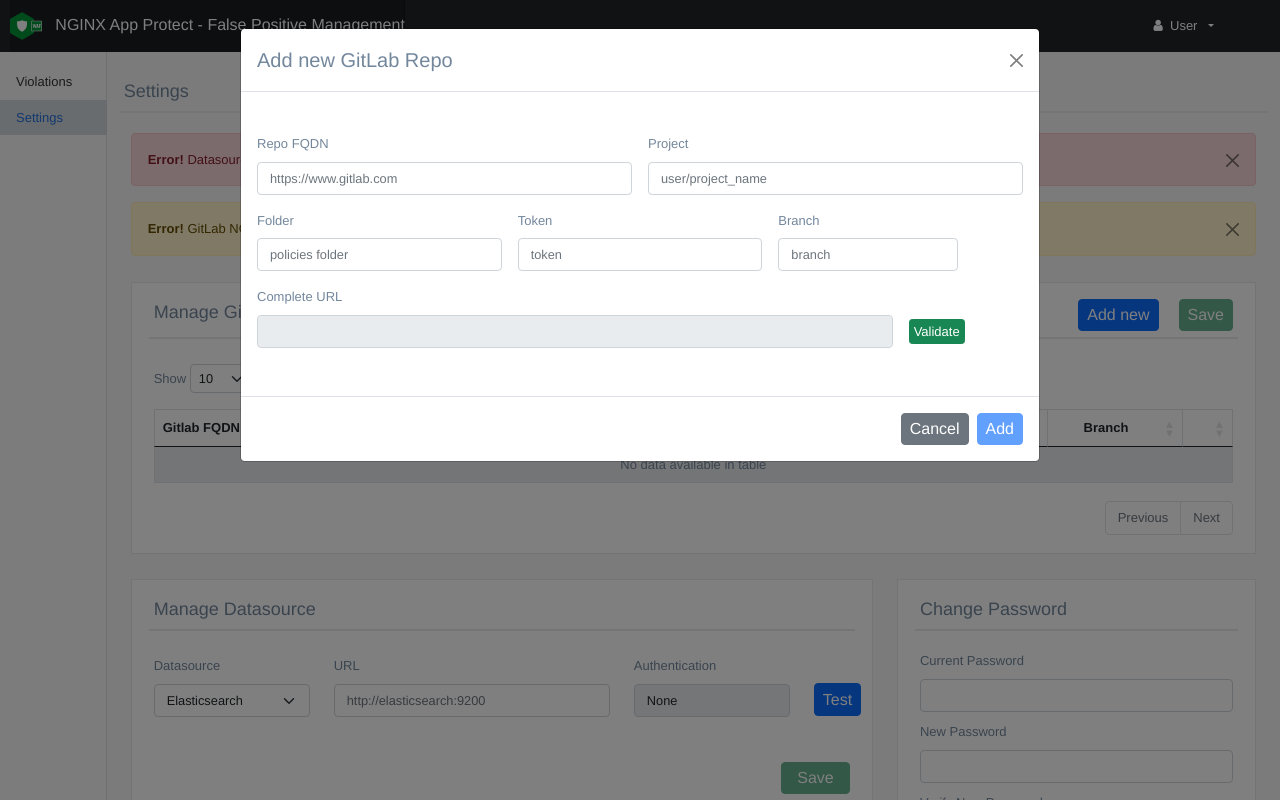
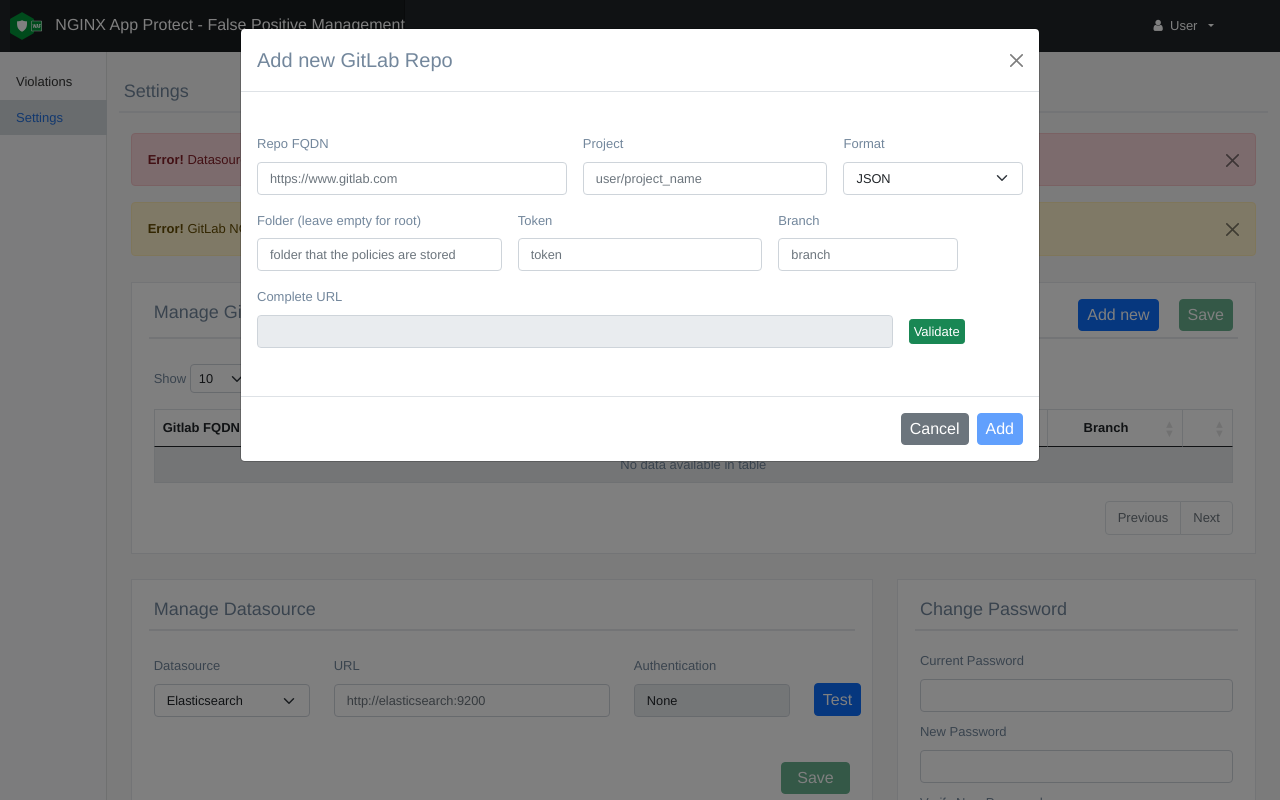
Before and after one commit to skenderidis/nap-false-positive, a PHP site: page /settings.php in a window 1280 px wide, after a click on "Add new". Run offline with PHP 8.4, Linux system fonts and the light colour scheme; the visitor is signed in with stand-in values (Sample User, id 1).

Commit message:
support for both yaml/json policies

```diff
--- a/html/index.php
+++ b/html/index.php
@@ -81,7 +81,7 @@
 
 				<div class="row">
 
-					<div class="col-5">
+					<div class="col-4">
 						<div class="panel">
 							<div class="title">Search for violation </div>
 							<div class="line"></div>
--- a/html/settings.php
+++ b/html/settings.php
@@ -61,7 +61,7 @@
       <link href="dashboard.css" rel="stylesheet">
 
    </head>
-   <body>
+   <body style="min-width: 1280px;">
 			<nav class="navbar navbar-dark bg-dark sticky-top " style="padding:0px 50px 0px 10px;">
 
 					<a class="navbar-brand" href="#"><img src="images/app-protect.svg" width=32/> &nbsp; NGINX App Protect - False Positive Management</a>
@@ -127,6 +127,7 @@
 															<th> Gitlab FQDN</th>
 															<th style="width: 150px; text-align: center;">Project</th>
 															<th style="width: 150px; text-align: center;">Path</th>
+															<th style="width: 150px; text-align: center;">Format</th>
 															<th style="width: 150px; text-align: center;">Token</th>
 															<th style="width: 100px; text-align: center;">Branch</th>
 															<th style="width: 15px; text-align: center;"></th>
@@ -248,18 +249,24 @@
       		<div class="modal-body">
 
 						<form class="row g-3">
-							<div class="col-md-6 vars">
+							<div class="col-md-5 vars">
 								<label class="form-label">Repo FQDN</label>
 								<input type="text" class="form-control" placeholder="https://www.gitlab.com" id="gitlab_fqdn">
 							</div>
-							<div class="col-md-6 vars">
+							<div class="col-md-4 vars">
 								<label class="form-label">Project</label>
 								<input type="text" class="form-control" placeholder="user/project_name" id="project_name">
 							</div>
-
+							<div class="col-md-3 vars">
+								<label class="form-label">Format</label>
+								<select class="form-select" id="format">
+									<option value="JSON" selected>JSON</option>
+									<option value="YAML">YAML</option>
+								</select>
+							</div>
 							<div class="col-md-4 vars">
-								<label class="form-label">Folder</label>
-								<input type="text" class="form-control" placeholder="policies folder" id="path">
+								<label class="form-label">Folder (leave empty for root)</label>
+								<input type="text" class="form-control" placeholder="folder that the policies are stored" id="path">
 							</div>
 
 							<div class="col-md-4">
@@ -306,16 +313,17 @@
 				"info": false,
 				"data": gitlab,
 				"createdRow": function( row, data, dataIndex ) {
-				  $('td', row).eq(3).html("xxxxxxxxxxxxxxx");
-				  $('td', row).eq(5).html("<i class='fa fa-trash fa-2x' ></i>");
+				  $('td', row).eq(4).html("xxxxxxxxxxxxxxx");
+				  $('td', row).eq(6).html("<i class='fa fa-trash fa-2x' ></i>");
 			  },
         columnDefs: [
-            {target: 6,visible: false,searchable: false,}
+            {target: 7,visible: false,searchable: false,}
         ],
 				"columns": [
 					{ "className": 'bold',"data": "fqdn" },
 					{ "className": 'attacks',"data": "project" },
 					{ "className": 'attacks',"data": "path" },
+					{ "className": 'attacks',"data": "format" },
 					{ "className": 'attacks',"data": "token" },
 					{ "className": 'attacks',"data": "branch" },
 					{ "className": 'delete_button',"data": null},
@@ -341,7 +349,6 @@
 
 
 <script>
-
 	$( "#save" ).click(function() {
 		var table = $('#gitlab').DataTable();
 		var payload = "["
@@ -350,14 +357,19 @@
 			var fqdn = table.cell( i, 0).data();
 			var project = table.cell( i, 1).data();
 			var path = table.cell( i, 2).data();
-			var token = table.cell( i, 3).data();
-			var branch = table.cell( i, 4).data();
-			var id = table.cell( i, 6).data();
+			if (path=="")
+			{
+				path = ".";
+			}
+			var format = table.cell( i, 3).data();
+			var token = table.cell( i, 4).data();
+			var branch = table.cell( i, 5).data();
+			var id = table.cell( i, 7).data();
 			if(i>0)
 			{
 				payload = payload + ', ';
 			}
-			payload = payload + '{"id":'+i+',"fqdn":"'+fqdn+'","project":"'+project+'","path":"'+ path +'","token":"'+token+'","branch":"'+branch+'"}';
+			payload = payload + '{"id":'+i+',"fqdn":"'+fqdn+'","project":"'+project+'","path":"'+ path +'","format":"'+ format +'","token":"'+token+'","branch":"'+branch+'"}';
 
 		}
 		payload = payload + "]"
@@ -383,7 +395,7 @@
 		else
 			var project_name = $('#project_name').val()+"/";
 		var path = $('#path').val();
-		if (path=="")
+		if (path=="" || path==".")
 			var path = "";
 		else
 			var path = $('#path').val()+"/";
@@ -434,6 +446,7 @@
 		var table = $('#gitlab').DataTable();
 		var gitlab_fqdn = $( "#gitlab_fqdn" ).val();
 		var project_name = $( "#project_name" ).val();
+		var format = $("#format option:selected").val();
 		var path = $( "#path" ).val();
 		var token = $( "#token" ).val();
 		var branch = $( "#branch" ).val();
@@ -442,6 +455,7 @@
 				"fqdn": gitlab_fqdn,
 				"project": project_name,
 				"path": path,
+				"format": format,
 				"token": token,
 				"id":555,
 				"branch": branch
--- a/html/verify-gitlab.php
+++ b/html/verify-gitlab.php
@@ -77,7 +77,7 @@
 	{
 		$path = $_POST['path'];
 		if ($path == "")
-			$path= "-";
+			$path= ".";
 	}
 
 	function verify_project($project, $token, $gitlab) {
@@ -201,7 +201,7 @@
 		exit();
 	}
 
-	if ($path == "-")
+	if ($path == ".")
 		$policy_content = "Folder Found";
 	else
 		$policy_content = get_path($project_name, $token,  $id, $gitlab_fqdn, $path, $branch);
--- a/html/violation.php
+++ b/html/violation.php
@@ -142,7 +142,7 @@
       <link href="dashboard.css" rel="stylesheet">
 
    </head>
-   <body>
+   <body style="min-width: 1280px;">
 	 		<nav class="navbar navbar-dark bg-dark sticky-top " style="padding:0px 50px 0px 10px;">
 
 					<a class="navbar-brand" href="#"><img src="images/app-protect.svg" width=32/> &nbsp; NGINX App Protect - False Positive Management</a>
```
Also changed, not shown: html/deploy.php (+42 -27 lines), 1 other file.
